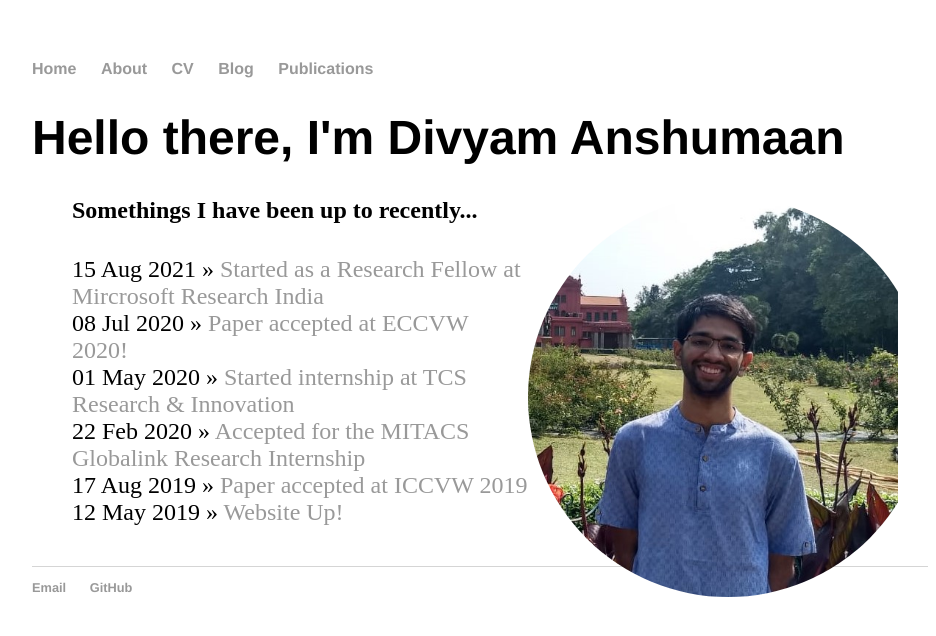
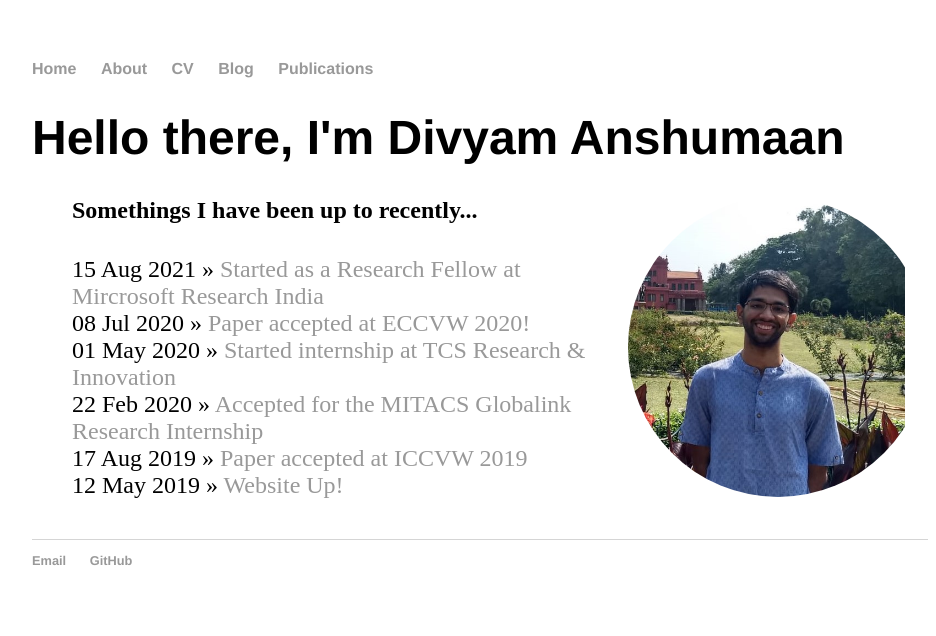
Before and after one commit to divyam02/divyam02_backup.github.io, a Jekyll site: the page built from index.html, in a window 1280 px wide. Shown: the top 636 px of the page, without its empty margins (160-1096 px from the left). Built offline with Jekyll 4.4.1, drawn with Linux system fonts in a browser that asks for light colours.

Commit message:
Update main.css

```diff
--- a/css/main.css
+++ b/css/main.css
@@ -43,8 +43,8 @@ ul.posts li {
 }
 
 .image-cropper {
-  width: 400px;
-  height: 400px;
+  width: 300px;
+  height: 300px;
   position: relative;
   overflow: hidden;
   border-radius: 50%;
```
